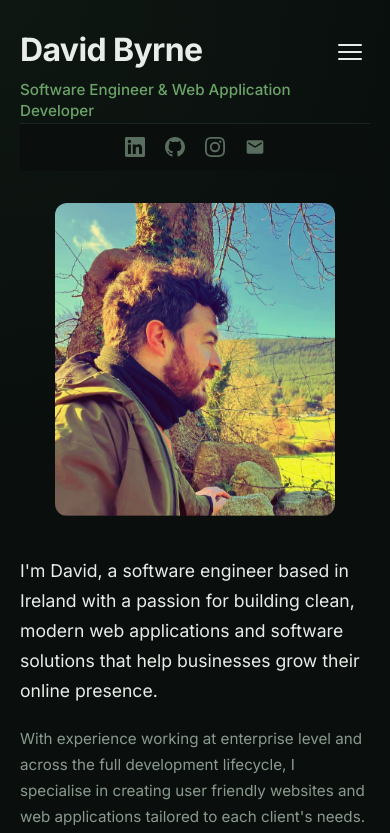
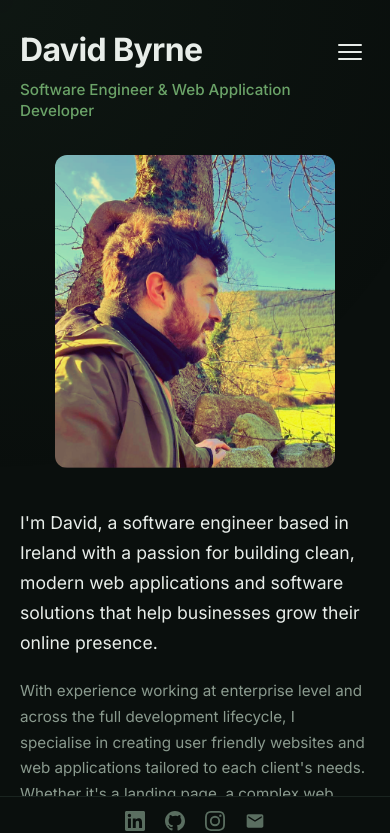
Before and after one commit to OldByrne/davidbyrnesoftware, an Angular app: page /about in a window 390 px wide. Shown: the top 833 px of the page. Built offline with nearby package versions, Linux system fonts and the light colour scheme.

Commit message:
contact bar moving bug fix 3

```diff
--- a/src/app/components/sidebar/sidebar.component.html
+++ b/src/app/components/sidebar/sidebar.component.html
@@ -35,7 +35,7 @@
   </div>
 </aside>
 
-<div class="mobile-social-bar" [class.hidden]="mobileMenuOpen">
+<div class="mobile-social-bar" [class.hidden]="mobileMenuOpen" #mobileSocialBar>
   <ng-container *ngTemplateOutlet="socialIcons"></ng-container>
 </div>
 
--- a/src/app/components/sidebar/sidebar.component.scss
+++ b/src/app/components/sidebar/sidebar.component.scss
@@ -171,7 +171,9 @@
     justify-content: center;
     align-items: center;
     gap: 1.25rem;
-    position: sticky;
+    position: fixed;
+    left: 0;
+    right: 0;
     bottom: 0;
     padding: 0.85rem 0;
     background-color: var(--bg-primary);
@@ -179,6 +181,9 @@
     z-index: 20;
     opacity: 1;
     visibility: visible;
+    transform: translateZ(0);
+    will-change: transform;
+    backface-visibility: hidden;
     transition: opacity 0.25s ease, visibility 0s linear;
 
     a {
--- a/src/app/components/sidebar/sidebar.component.ts
+++ b/src/app/components/sidebar/sidebar.component.ts
@@ -1,4 +1,4 @@
-import { Component } from '@angular/core';
+import { AfterViewInit, Component, ElementRef, NgZone, OnDestroy, ViewChild } from '@angular/core';
 import { NgTemplateOutlet } from '@angular/common';
 import { RouterLink, RouterLinkActive } from '@angular/router';
 
@@ -8,7 +8,7 @@ import { RouterLink, RouterLinkActive } from '@angular/router';
   templateUrl: './sidebar.component.html',
   styleUrl: './sidebar.component.scss'
 })
-export class SidebarComponent {
+export class SidebarComponent implements AfterViewInit, OnDestroy {
   navItems = [
     { label: 'About', route: '/about' },
     { label: 'Services', route: '/services' },
@@ -18,6 +18,36 @@ export class SidebarComponent {
 
   mobileMenuOpen = false;
 
+  @ViewChild('mobileSocialBar') private mobileSocialBarRef?: ElementRef<HTMLElement>;
+
+  private readonly updateViewportOffset = (): void => {
+    const viewport = window.visualViewport;
+    const bar = this.mobileSocialBarRef?.nativeElement;
+    if (!viewport || !bar) {
+      return;
+    }
+    const offsetFromLayoutBottom = window.innerHeight - (viewport.height + viewport.offsetTop);
+    bar.style.transform = `translate3d(0, ${Math.max(offsetFromLayoutBottom, 0)}px, 0)`;
+  };
+
+  constructor(private readonly ngZone: NgZone) {}
+
+  ngAfterViewInit(): void {
+    if (!window.visualViewport) {
+      return;
+    }
+    this.ngZone.runOutsideAngular(() => {
+      window.visualViewport!.addEventListener('resize', this.updateViewportOffset);
+      window.visualViewport!.addEventListener('scroll', this.updateViewportOffset);
+      this.updateViewportOffset();
+    });
+  }
+
+  ngOnDestroy(): void {
+    window.visualViewport?.removeEventListener('resize', this.updateViewportOffset);
+    window.visualViewport?.removeEventListener('scroll', this.updateViewportOffset);
+  }
+
   toggleMobileMenu(): void {
     this.mobileMenuOpen = !this.mobileMenuOpen;
   }
```
